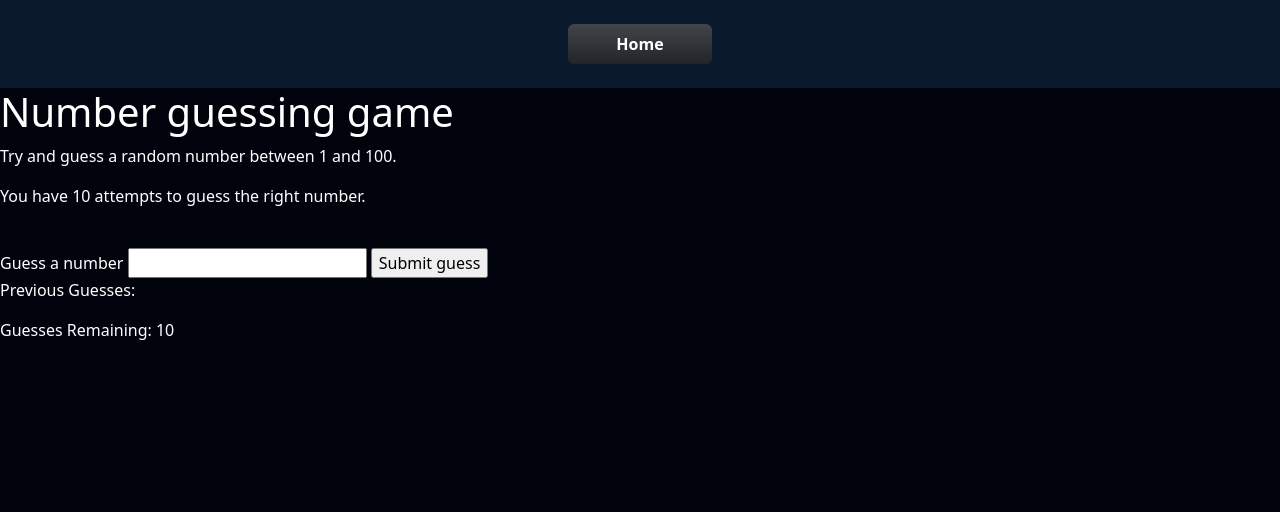
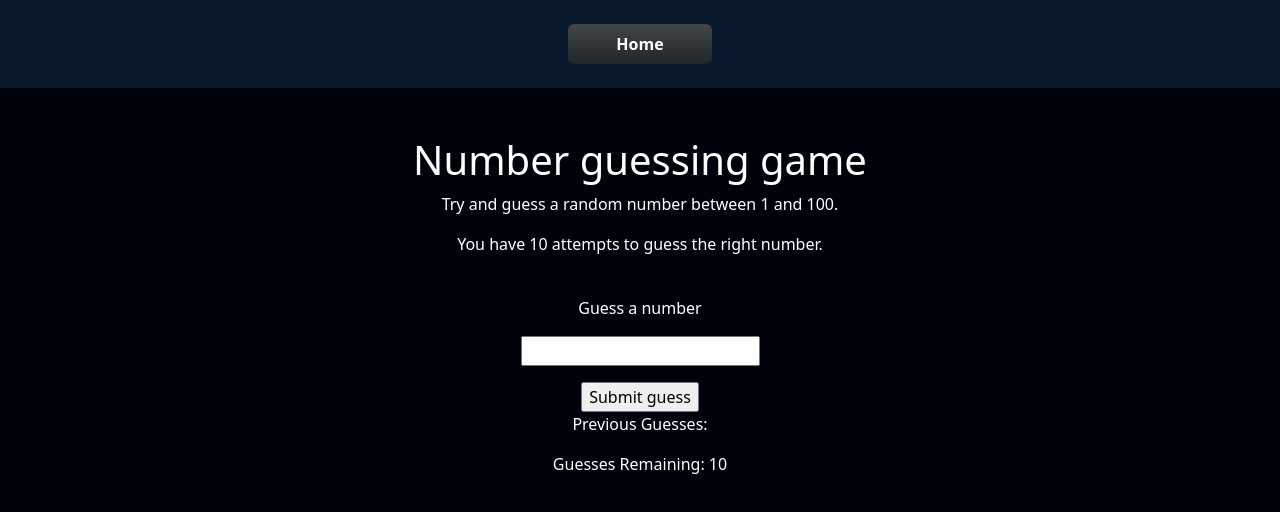
Before and after one commit to imtiazahmad-07/JS-Mini-Projects, a plain HTML site: page 4-GuessTheNumber/index.html in a window 1280 px wide. Drawn offline with nearby package versions, Linux system fonts and the light colour scheme; a script that the page names is missing.

Commit message:
updated html to style the file

```diff
--- a/4-GuessTheNumber/index.html
+++ b/4-GuessTheNumber/index.html
@@ -13,20 +13,20 @@
     <title>Number Guessing Game</title>
 </head>
 
-<body style="background-color:#00020c; color:#fff;">
+<body style="background-color:#00020c; color:#fff;" class="text-center">
     <nav class="d-flex justify-content-center p-4 " style="background-color: #0B192C;">
         <a href="/index.html"
             class="text-decoration-none px-5 py-2 bg-dark bg-gradient text-white fw-semibold rounded ">Home</a>
     </nav>
 
     <div id="wrapper">
-        <h1>Number guessing game</h1>
+        <h1 class="mt-5">Number guessing game</h1>
         <p>Try and guess a random number between 1 and 100.</p>
         <p>You have 10 attempts to guess the right number.</p>
         </br>
         <form class="form">
-            <label2 for="guessField" id="guess">Guess a number</label>
-                <input type="text" id="guessField" class="guessField">
+            <label2 for="guessField" id="guess" >Guess a number</label> <br>
+                <input type="text" id="guessField" class="guessField my-3"> <br>
                 <input type="submit" id="subt" value="Submit guess" class="guessSubmit">
         </form>
 
```
